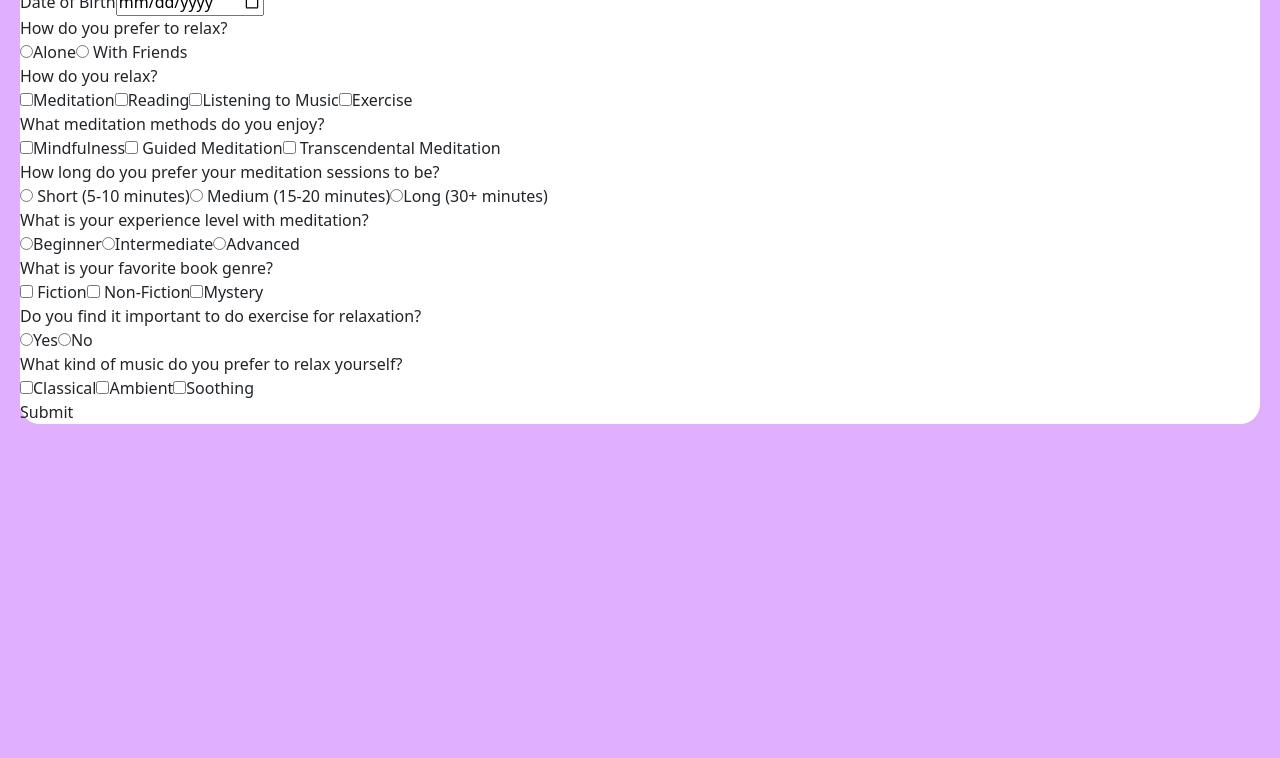
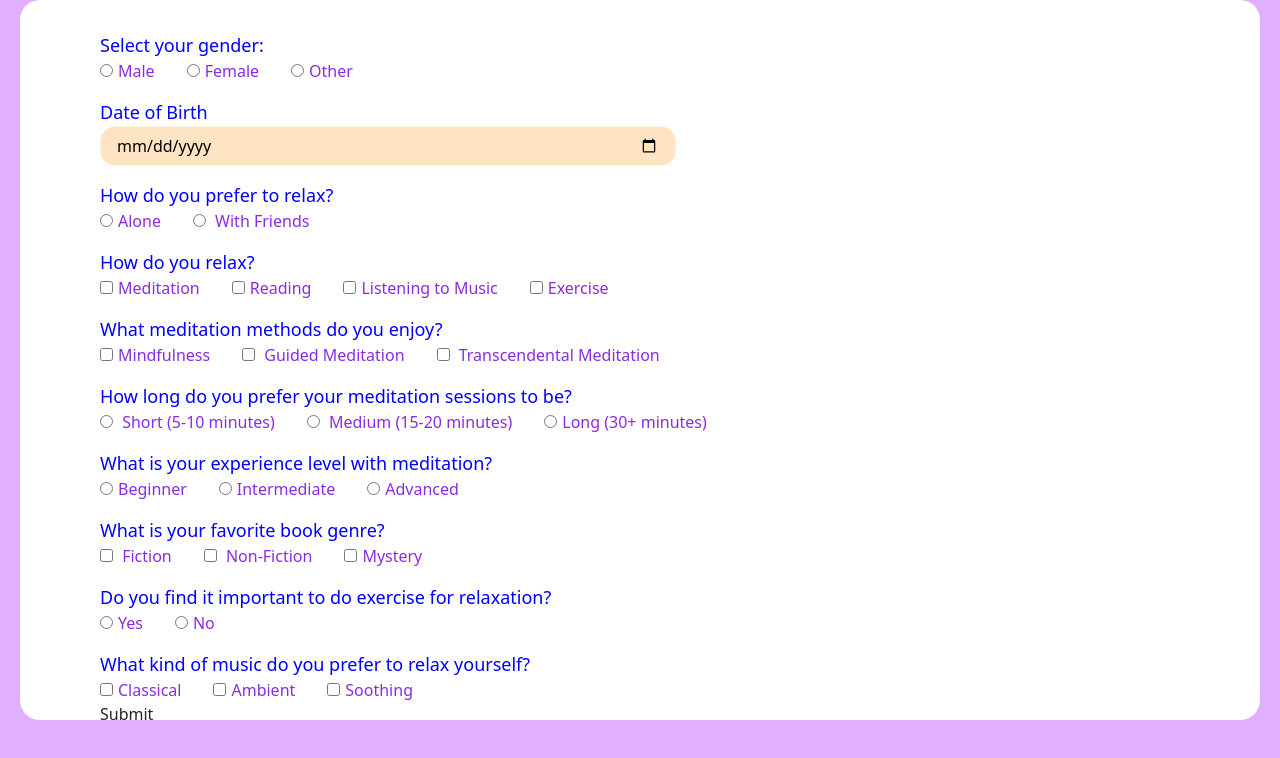
Before and after one commit to sirikisiva/Chillout_New, a React (Create React App) app in the folder Relaxapp/: page /UserInfo in a window 1280 px wide. Shown: the top 758 px of the page. Built offline with nearby package versions, Linux system fonts and the light colour scheme.

Commit message:
Update userinfo.css

```diff
--- a/Relaxapp/src/userinfo.css
+++ b/Relaxapp/src/userinfo.css
@@ -3,5 +3,37 @@
     border-radius: 20px;
     position: relative;
     margin: 20px;
-    margin-top: -60px;
+    margin-top: 0px;
+    height: 90vh;
+    overflow-y: scroll;
 }
+.userinfo::-webkit-scrollbar {
+    width: 10px;
+}
+.qnsForm{
+    padding: 2rem;
+    margin-left: 3rem;
+}
+.mrgn{
+    margin-left: 2rem;
+}
+.qnsinputField{
+    width: 95%;
+    height: 40px;
+    border-radius: 15px;
+    background-color: bisque;
+    border: 1px solid beige;
+    padding: 1rem;
+}
+.choices{
+    padding-left: 5px;
+    color: blueviolet;
+    font-size: 16px;
+}
+.qnsMargin{
+    margin-top: 1rem;
+}
+.labelText{
+color: blue;
+font-size: 18px;
+}
```
